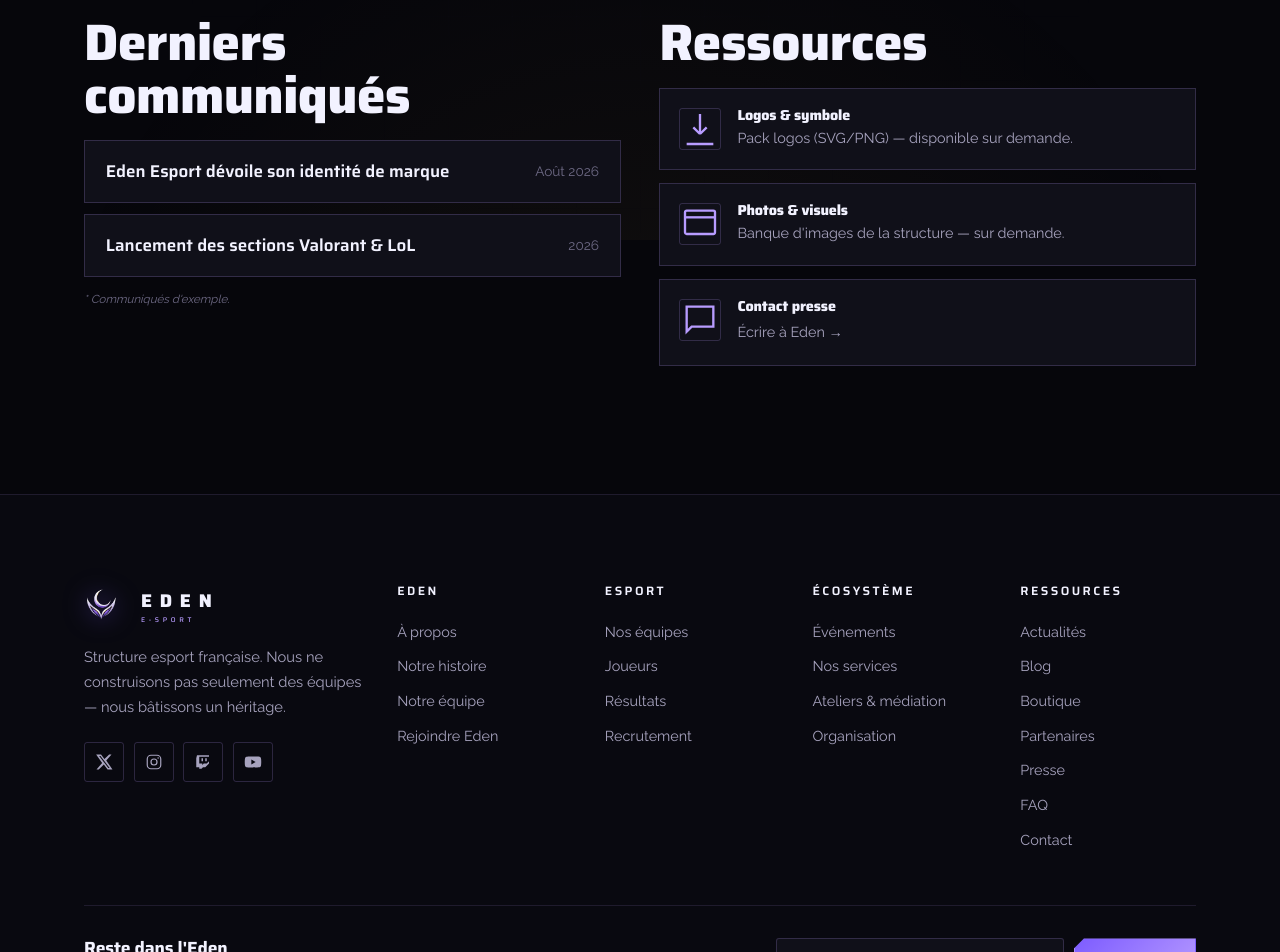
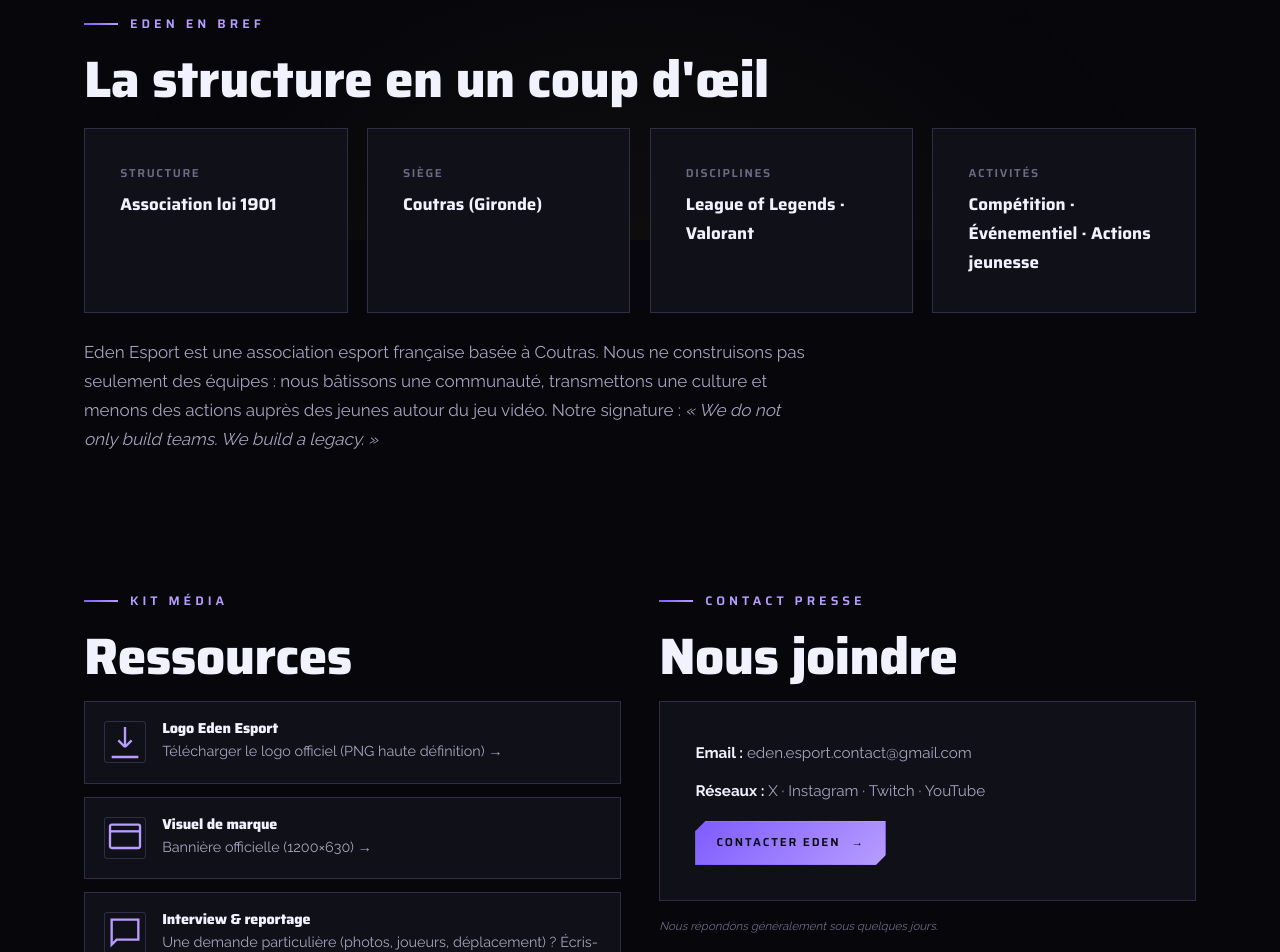
Before and after one commit to Kirito160302/eden-esport-web, a Next.js app: page /presse in a window 1280 px wide. Shown: the part 560-1512 px from the top of the page. Built offline with nearby package versions, Linux system fonts and the light colour scheme; no server answers.

Commit message:
faq + presse

```diff
--- a/src/app/presse/page.tsx
+++ b/src/app/presse/page.tsx
@@ -3,6 +3,13 @@
 import { PageHero } from "@/components/ui";
 
 export const metadata: Metadata = { title: "Presse" };
+
+const FACTS: [string, string][] = [
+  ["Structure", "Association loi 1901"],
+  ["Siège", "Coutras (Gironde)"],
+  ["Disciplines", "League of Legends · Valorant"],
+  ["Activités", "Compétition · Événementiel · Actions jeunesse"],
+];
 
 export default function PressePage() {
   return (
@@ -10,20 +17,61 @@
       <PageHero
         crumbs={[{ label: "Accueil", href: "/" }, { label: "Presse" }]}
         eyebrow="Médias" title="Espace presse"
-        lead="Ressources, informations et contact pour les journalistes et créateurs de contenu."
+        lead="Informations, ressources et contact pour les journalistes et créateurs de contenu qui souhaitent parler d'Eden Esport."
       />
-      <section className="section"><div className="wrap grid-2" style={{ alignItems: "start" }}>
+
+      {/* EDEN EN BREF */}
+      <section className="section"><div className="wrap">
+        <p className="eyebrow">Eden en bref</p>
+        <h2 style={{ fontSize: "var(--fs-h2)", marginBottom: "1.4rem" }}>La structure en un coup d'œil</h2>
+        <div className="grid-4">
+          {FACTS.map(([k, v]) => (
+            <div className="panel" key={k}>
+              <div style={{ fontFamily: "var(--f-display)", fontSize: ".72rem", fontWeight: 600, letterSpacing: ".14em", textTransform: "uppercase", color: "var(--muted-2)", marginBottom: ".4rem" }}>{k}</div>
+              <div style={{ fontFamily: "var(--f-display)", fontWeight: 700 }}>{v}</div>
+            </div>
+          ))}
+        </div>
+        <p className="muted" style={{ maxWidth: "70ch", marginTop: "1.6rem" }}>
+          Eden Esport est une association esport française basée à Coutras. Nous ne construisons pas seulement des équipes :
+          nous bâtissons une communauté, transmettons une culture et menons des actions auprès des jeunes autour du jeu vidéo.
+          Notre signature : <em>« We do not only build teams. We build a legacy. »</em>
+        </p>
+      </div></section>
+
+      {/* KIT MÉDIA */}
+      <section className="section" style={{ paddingTop: 0 }}><div className="wrap grid-2" style={{ alignItems: "start" }}>
         <div>
-          <p className="eyebrow">Communiqués</p><h2 style={{ fontSize: "var(--fs-h2)", marginBottom: "1.2rem" }}>Derniers communiqués</h2>
-          <div className="match"><span className="teams">Eden Esport dévoile son identité de marque</span><span className="date">Août 2026</span></div>
-          <div className="match"><span className="teams">Lancement des sections Valorant & LoL</span><span className="date">2026</span></div>
-          <p className="tmp" style={{ marginTop: ".8rem" }}>* Communiqués d&apos;exemple.</p>
+          <p className="eyebrow">Kit média</p>
+          <h2 style={{ fontSize: "var(--fs-h2)", marginBottom: "1.2rem" }}>Ressources</h2>
+          <a href="/eden-logo.png" download className="info-block" style={{ textDecoration: "none" }}>
+            <span className="ic"><svg viewBox="0 0 24 24" fill="none" stroke="currentColor" strokeWidth={1.4}><path d="M12 3v12m0 0-4-4m4 4 4-4M4 21h16" /></svg></span>
+            <div><h4>Logo Eden Esport</h4><p>Télécharger le logo officiel (PNG haute définition) →</p></div>
+          </a>
+          <a href="/og-image.png" download className="info-block" style={{ marginTop: ".8rem", textDecoration: "none" }}>
+            <span className="ic"><svg viewBox="0 0 24 24" fill="none" stroke="currentColor" strokeWidth={1.4}><rect x="3" y="4" width="18" height="14" rx="1" /><path d="M3 8h18" /></svg></span>
+            <div><h4>Visuel de marque</h4><p>Bannière officielle (1200×630) →</p></div>
+          </a>
+          <div className="info-block" style={{ marginTop: ".8rem" }}>
+            <span className="ic"><svg viewBox="0 0 24 24" fill="none" stroke="currentColor" strokeWidth={1.4}><path d="M4 4h16v12H7l-3 3z" /></svg></span>
+            <div><h4>Interview & reportage</h4><p>Une demande particulière (photos, joueurs, déplacement) ? <Link href="/contact">Écris-nous →</Link></p></div>
+          </div>
         </div>
+
         <div>
-          <p className="eyebrow">Kit média</p><h2 style={{ fontSize: "var(--fs-h2)", marginBottom: "1.2rem" }}>Ressources</h2>
-          <div className="info-block"><span className="ic"><svg viewBox="0 0 24 24" fill="none" stroke="currentColor" strokeWidth={1.4}><path d="M12 3v12m0 0-4-4m4 4 4-4M4 21h16" /></svg></span><div><h4>Logos & symbole</h4><p>Pack logos (SVG/PNG) — disponible sur demande.</p></div></div>
-          <div className="info-block" style={{ marginTop: ".8rem" }}><span className="ic"><svg viewBox="0 0 24 24" fill="none" stroke="currentColor" strokeWidth={1.4}><rect x="3" y="4" width="18" height="14" rx="1" /><path d="M3 8h18" /></svg></span><div><h4>Photos & visuels</h4><p>Banque d&apos;images de la structure — sur demande.</p></div></div>
-          <div className="info-block" style={{ marginTop: ".8rem" }}><span className="ic"><svg viewBox="0 0 24 24" fill="none" stroke="currentColor" strokeWidth={1.4}><path d="M4 4h16v12H7l-3 3z" /></svg></span><div><h4>Contact presse</h4><Link href="/contact">Écrire à Eden →</Link></div></div>
+          <p className="eyebrow">Contact presse</p>
+          <h2 style={{ fontSize: "var(--fs-h2)", marginBottom: "1.2rem" }}>Nous joindre</h2>
+          <div className="panel">
+            <p style={{ margin: ".2rem 0 .8rem" }}><strong style={{ color: "var(--text)" }}>Email :</strong> <a href="mailto:eden.esport.contact@gmail.com">eden.esport.contact@gmail.com</a></p>
+            <p style={{ margin: ".2rem 0 1rem" }}><strong style={{ color: "var(--text)" }}>Réseaux :</strong>{" "}
+              <a href="https://x.com/EdenEsport01" target="_blank" rel="noopener noreferrer">X</a> ·{" "}
+              <a href="https://www.instagram.com/eden_esport/" target="_blank" rel="noopener noreferrer">Instagram</a> ·{" "}
+              <a href="https://www.twitch.tv/edenesport" target="_blank" rel="noopener noreferrer">Twitch</a> ·{" "}
+              <a href="https://www.youtube.com/@Eden-Esport" target="_blank" rel="noopener noreferrer">YouTube</a>
+            </p>
+            <Link href="/contact" className="btn btn--sm">Contacter Eden<span className="arw">→</span></Link>
+          </div>
+          <p className="tmp" style={{ marginTop: "1rem" }}>Nous répondons généralement sous quelques jours.</p>
         </div>
       </div></section>
     </>
```
Also changed, not shown: src/lib/demo-data.ts (+8 -6 lines), public/eden-logo.png (added).
